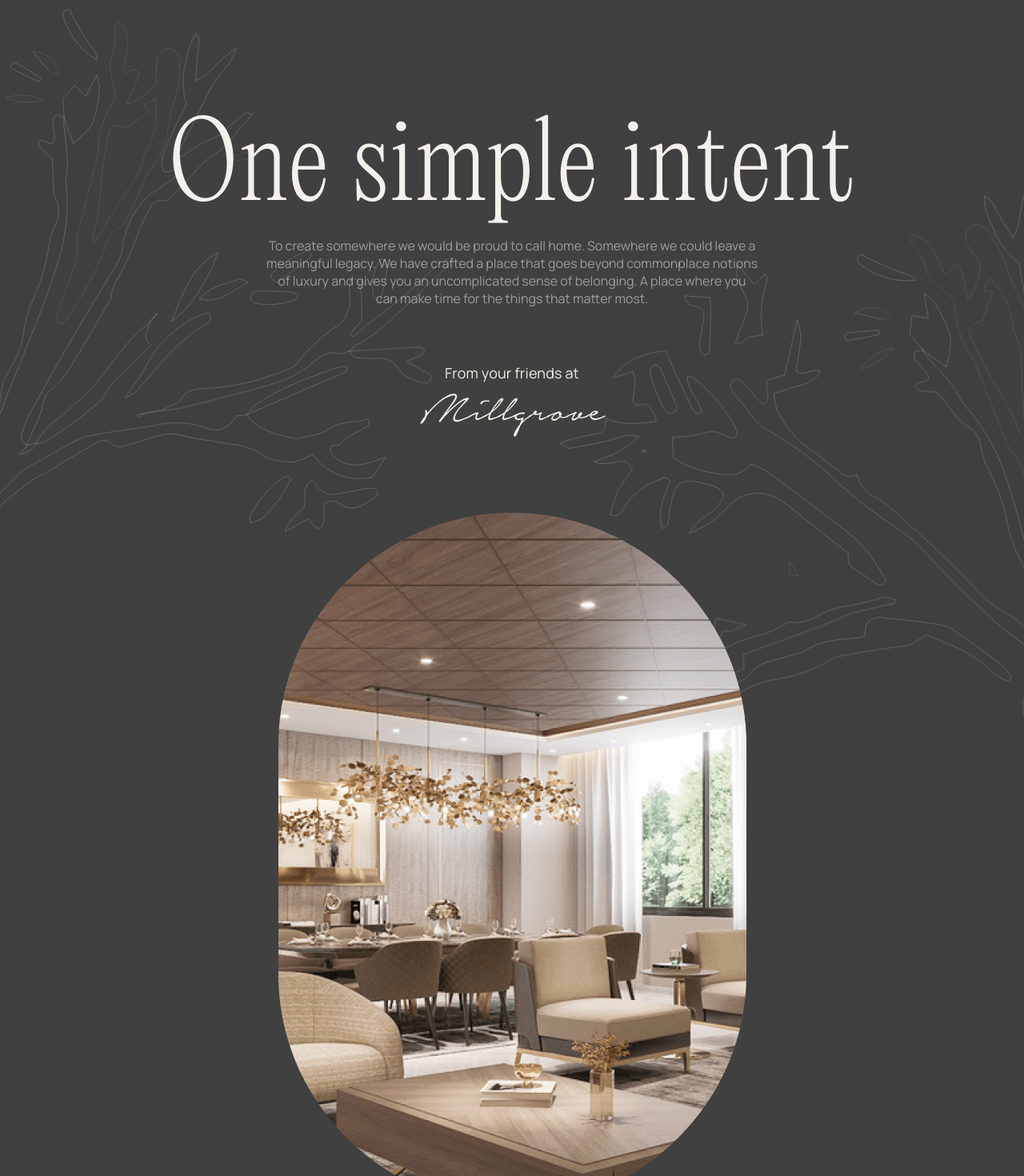
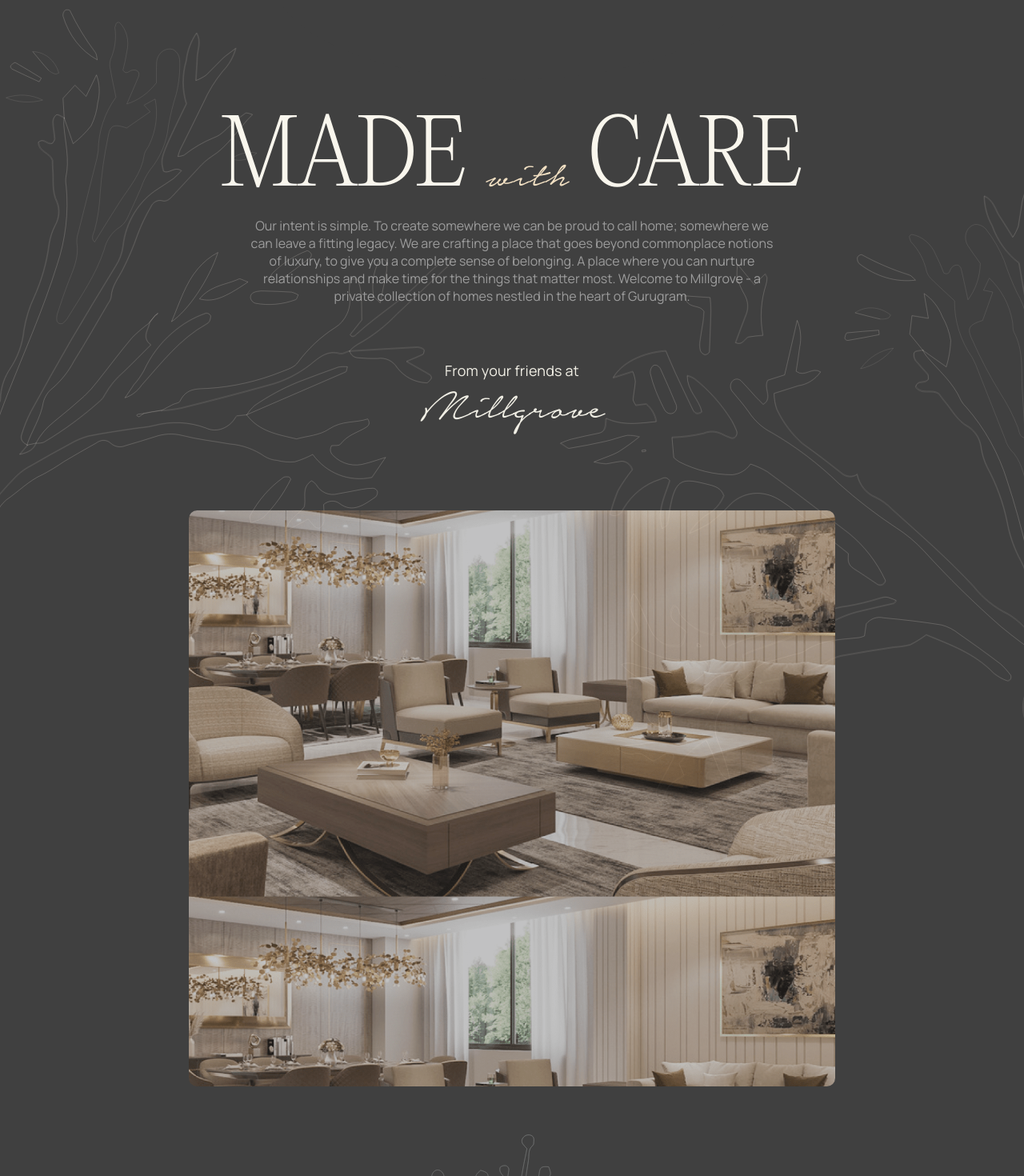
Before and after one commit to sachinsharma92/millgrove-landing-page, a React (Create React App) app: page / in a window 1280 px wide. Shown: the part 820-2290 px from the top of the page at 80% size. Built offline with nearby package versions, Linux system fonts and the light colour scheme.

Commit message:
[FIX] Second Fold image animaton added

```diff
--- a/src/views/FirstFold/firstfold.scss
+++ b/src/views/FirstFold/firstfold.scss
@@ -120,11 +120,14 @@
     position: absolute;
     z-index: -1;
     top: 0;
+    bottom: 0;
     left: 0;
+    right: 0;
     height: 100vh;
-    width: 100vw;
     overflow: hidden;
     > video {
+      object-fit: cover;
+      overflow: hidden;
       height: 100%;
     }
   }
--- a/src/views/Home/home.scss
+++ b/src/views/Home/home.scss
@@ -44,7 +44,7 @@ $millgrove-font-size: 86px;
 
 .millgrove-home {
   box-sizing: border-box;
-  position: relative;
+  position: fixed;
   z-index: 100;
   width: 100vw;
   height: 100vh;
--- a/src/views/SecondFold/secondfold.js
+++ b/src/views/SecondFold/secondfold.js
@@ -1,4 +1,4 @@
-import React from "react";
+import React, { useEffect } from "react";
 
 // Styles
 import "./secondfold.scss";
@@ -13,28 +13,72 @@ import {
 } from "utils/assets";
 
 function Secondfold(props) {
+  useEffect(() => {
+    const target = document.querySelector(".second-fold-img");
+    function handleIntersection(entries) {
+      entries.forEach((entry, observer, observe) => {
+        if (entry.isIntersecting) {
+          document.addEventListener("scroll", () => {
+            if (
+              window.innerHeight / 2 <
+                entry.target.getBoundingClientRect().top &&
+              entry.target.getBoundingClientRect().top -
+                window.innerHeight / 2 <
+                window.innerHeight / 2
+            ) {
+              let offsetVal =
+                window.innerHeight / entry.target.getBoundingClientRect().top -
+                1;
+              target.style.width = `${offsetVal * 80 + 20}%`;
+              target.style.opacity = `${offsetVal * 0.8 + 0.2}`;
+              target.style.borderRadius = `${offsetVal * 14 + 2}px`;
+            } else if (
+              entry.target.getBoundingClientRect().top > 0 &&
+              entry.target.getBoundingClientRect().top <= window.innerHeight
+            ) {
+              let offsetVal =
+                (entry.target.getBoundingClientRect().top * 2) /
+                window.innerHeight;
+              offsetVal = 1 - offsetVal;
+              target.style.backgroundPosition = `50% ${offsetVal * -40}px`;
+            }
+          });
+        } else {
+          document.removeEventListener("scroll", () => {});
+        }
+      });
+    }
+
+    const observer = new IntersectionObserver(handleIntersection);
+    observer.observe(target);
+  }, []);
+
   return (
     <div className="mg-second-fold">
       <SIMPLE_TREE className={"second-fold-tree"} />
       <SIMPLE_TREE_RIGHT className={"second-fold-tree-2"} />
       <div className="mg-second-fold-text">
-        <div className="mg-second-fold-heading">One simple intent</div>
+        <div className="mg-second-fold-heading">
+          Made <span>with</span> Care
+        </div>
         <div className="mg-second-fold-subheading">
-          To create somewhere we would be proud to call home. Somewhere we could
-          leave a meaningful legacy. We have crafted a place that goes beyond
-          commonplace notions of luxury and gives you an uncomplicated sense of
-          belonging. A place where you can make time for the things that matter
-          most.
+          Our intent is simple. To create somewhere we can be proud to call
+          home; somewhere we can leave a fitting legacy. We are crafting a place
+          that goes beyond commonplace notions of luxury, to give you a complete
+          sense of belonging. A place where you can nurture relationships and
+          make time for the things that matter most. Welcome to Millgrove - a
+          private collection of homes nestled in the heart of Gurugram.
         </div>
         <div className="mg-second-fold-footer">
           From your friends at<div>Millgrove</div>
         </div>
       </div>
-      <img
+      {/* <img
         className="second-fold-img"
         src={SECOND_FOLD_IMAGE}
         alt="second-fold-img"
-      />
+      /> */}
+      <div className="second-fold-img"></div>
       <div className="mg-welcome-to">
         <WELCOME_TO_PLANT className={"welcome-to-plant"} />
         <div className="mg-welcome-to-heading">Welcome to</div>
--- a/src/views/SecondFold/secondfold.scss
+++ b/src/views/SecondFold/secondfold.scss
@@ -24,10 +24,19 @@
       font-family: "Editorial New";
       font-style: normal;
       font-weight: 200;
-      font-size: 130px;
+      font-size: 110px;
       text-align: center;
       letter-spacing: 0.01em;
-      color: #f4f1ec;
+      text-transform: uppercase;
+      color: #f9f6ed;
+      > span {
+        font-family: "Notera";
+        font-style: normal;
+        font-weight: 400;
+        font-size: 63.1px;
+        text-transform: lowercase;
+        color: #f2e0c3;
+      }
     }
     .mg-second-fold-subheading {
       font-family: "Manrope";
@@ -37,7 +46,7 @@
       text-align: center;
       color: #9c9c9c;
       margin: 0 auto;
-      width: 63ch;
+      width: 67ch;
     }
     .mg-second-fold-footer {
       font-family: "Manrope";
@@ -58,10 +67,17 @@
       }
     }
   }
+
   .second-fold-img {
     position: relative;
     z-index: 1;
-    margin: 100px auto;
+    min-width: 20vw;
+    height: 90vh;
+    margin: 100px auto 160px auto;
+    border-radius: 2px;
+    background-size: 120%;
+    background-position: 50% 0px;
+    background-image: url(../../assets/images/second-fold-img.png);
   }
   .mg-welcome-to {
     margin: 0 auto;
@@ -70,7 +86,6 @@
     display: flex;
     flex-direction: column;
     align-items: center;
-    margin-top: 40px;
     .welcome-to-plant {
       z-index: 1;
       position: absolute;
@@ -87,8 +102,8 @@
       color: #f1efe5;
     }
     .mg-welcome-to-logo {
-      width: 909px;
-      height: 121px;
+      width: 909px !important;
+      height: 121px !important;
       margin-top: 23px;
       margin-bottom: 74px;
       position: relative;
--- a/src/views/ThreeDView/ThreeDView.js
+++ b/src/views/ThreeDView/ThreeDView.js
@@ -1,34 +1,46 @@
-import React from "react"
-import styles from "./ThreeDView.module.scss"
-import threeDView from "../../assets/images/threeD-view.png"
-import Button from "components/Button"
-import { LeftArrow, RightArrow } from "assets/icons/icons"
+import React from "react";
+import styles from "./ThreeDView.module.scss";
+import threeDView from "../../assets/images/threeD-view.png";
+import Button from "components/Button";
+import { LeftArrow, RightArrow } from "assets/icons/icons";
 
-
-const customStyles={color:"#F9F6ED",border:"1.5px solid #F9F6ED"}
+const customStyles = { color: "#F9F6ED", border: "1.5px solid #F9F6ED" };
 const ThreeDView = () => {
   return (
     <div className={styles.wrapper}>
       <div className={styles.textWrapper}>
         <div className={styles.heading}>
-                <h2 className={styles.first}>
-                    Shape your life
-                </h2>
+          <h2 className={styles.first}>Make Memories</h2>
           <h2 className={styles.second}>On</h2>
           <h2 className={styles.third}>Your own land</h2>
         </div>
         <div className={styles.description}>
           <p>
-                Millgrove extends an unparalleled offering to a select few - a rare chance to own a 1000 square yard plot inclusive of an exquisite independent home. With an ambition to kindle a small, tight-knit community of free-thinking individuals, we have thoughtfully arranged only a limited number of plots over our lush 23-acre estate.
+            Millgrove extends an unparalleled offering to a select few - a rare
+            chance to own a 1000* square yard plot inclusive of an exquisite
+            independent home. Millgrove is home to a small tight-knit community
+            and ultra-low-density by design. Only a limited number of single
+            dwelling plots thoughtfully arranged over the vast 23-acre estate.
           </p>
         </div>
       </div>
       <div className={styles.threeDView}>
-            <img src={threeDView} alt="Three-D view of millgrove properties site" width="100%"/>
-            <Button classname={styles.interactBtn} customStyles={customStyles} type={"secondary"} text="INTERACT WITH MAP" leftIcon={<LeftArrow color="#F9F6ED"/>} rightIcon={<RightArrow color="#F9F6ED"/>}/>
+        <img
+          src={threeDView}
+          alt="Three-D view of millgrove properties site"
+          width="100%"
+        />
+        <Button
+          classname={styles.interactBtn}
+          customStyles={customStyles}
+          type={"secondary"}
+          text="INTERACT WITH MAP"
+          leftIcon={<LeftArrow color="#F9F6ED" />}
+          rightIcon={<RightArrow color="#F9F6ED" />}
+        />
       </div>
     </div>
-  )
-}
+  );
+};
 
-export default ThreeDView
+export default ThreeDView;
--- a/src/views/ThreeDView/ThreeDView.module.scss
+++ b/src/views/ThreeDView/ThreeDView.module.scss
@@ -1,54 +1,55 @@
-@import '../../sass/utils/_variables.scss';
-@import '../../sass/utils/_mixins.scss';
+@import "../../sass/utils/_variables.scss";
+@import "../../sass/utils/_mixins.scss";
 
-.wrapper{
-    background-color: $green-100 ;
+.wrapper {
+  background-color: $green-100;
   padding-top: 8.5rem;
 }
-.textWrapper{
+.textWrapper {
   margin: auto;
   width: 80%;
 }
-.heading{
+.heading {
   display: flex;
   flex-direction: column;
   justify-content: center;
 }
-.description{
-    @include fontStyles($grey-60,"Manrope",400,1rem);
+.description {
+  @include fontStyles($grey-60, "Manrope", 400, 1rem);
   position: relative;
   bottom: 4rem;
-    width: 37%;
+  width: 45ch;
   text-align: left;
 }
-.first{
+.first {
   align-self: flex-start;
   text-transform: uppercase;
-    @include fontStyles($cream-40,"Editorial New",200,7rem)
+  @include fontStyles($cream-40, "Editorial New", 200, 7rem);
 }
-.second{
+.second {
   align-self: center;
-    @include fontStyles($brown-50,"Notera",400,4rem)
+  @include fontStyles($brown-50, "Notera", 400, 4rem);
 }
-.third{
+.third {
   @extend .first;
   align-self: flex-end;
   width: max-content;
 }
-@media screen and (min-width:1100px) and (max-width:1700px) {
-   .first,.third{
-    @include fontStyles($cream-40,"Editorial New",200,6vw)
+@media screen and (min-width: 1100px) and (max-width: 1700px) {
+  .first,
+  .third {
+    @include fontStyles($cream-40, "Editorial New", 200, 6vw);
   }
-    .second{
-    @include fontStyles($brown-50,"Notera",400,4vw)
+  .second {
+    @include fontStyles($brown-50, "Notera", 400, 4vw);
   }
 }
 
-.threeDView{
+.threeDView {
   position: relative;
 }
-.interactBtn{
-    position:absolute;
+.interactBtn {
+  position: absolute;
   bottom: 8%;
   left: 50%;
   transform: translateX(-50%);
```
Also changed, not shown: src/App.js (+4 -4 lines), src/assets/images/second-fold-img.png. Lines whose indentation alone changed are shown as unchanged.
